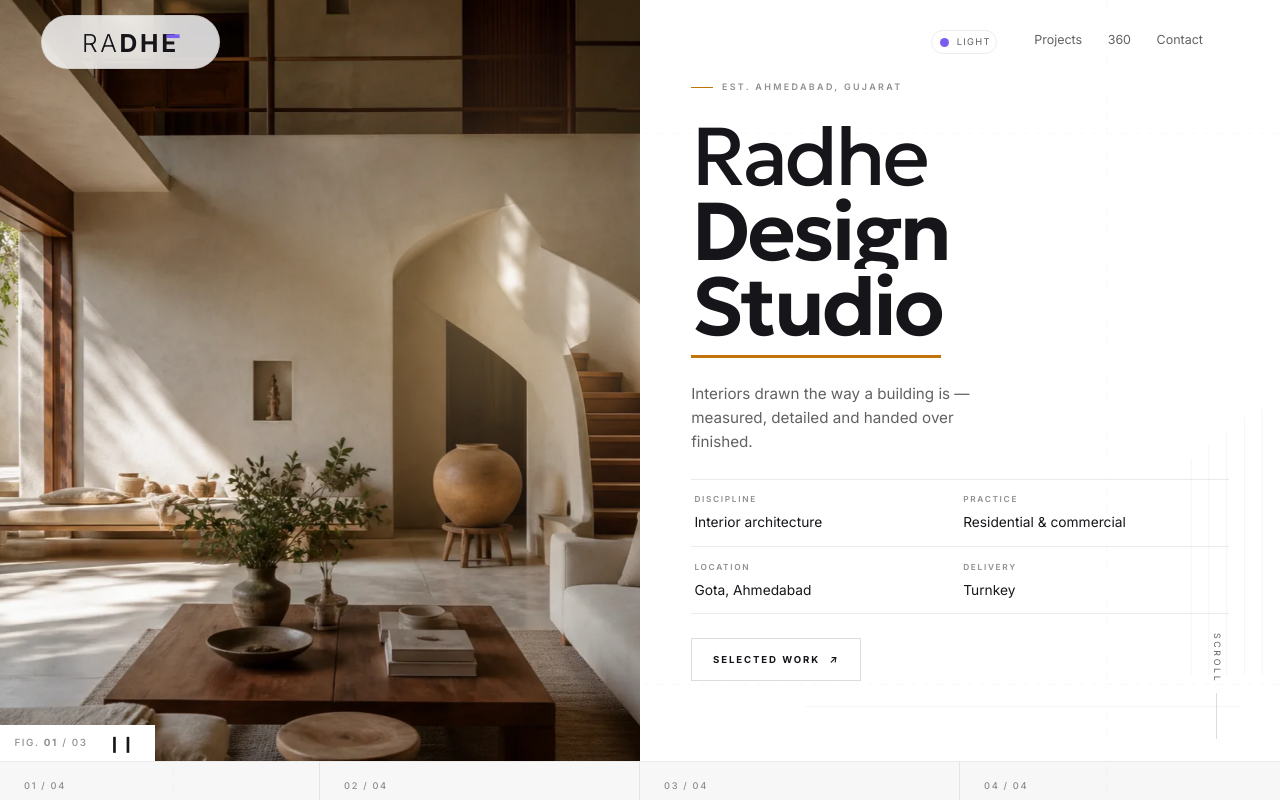
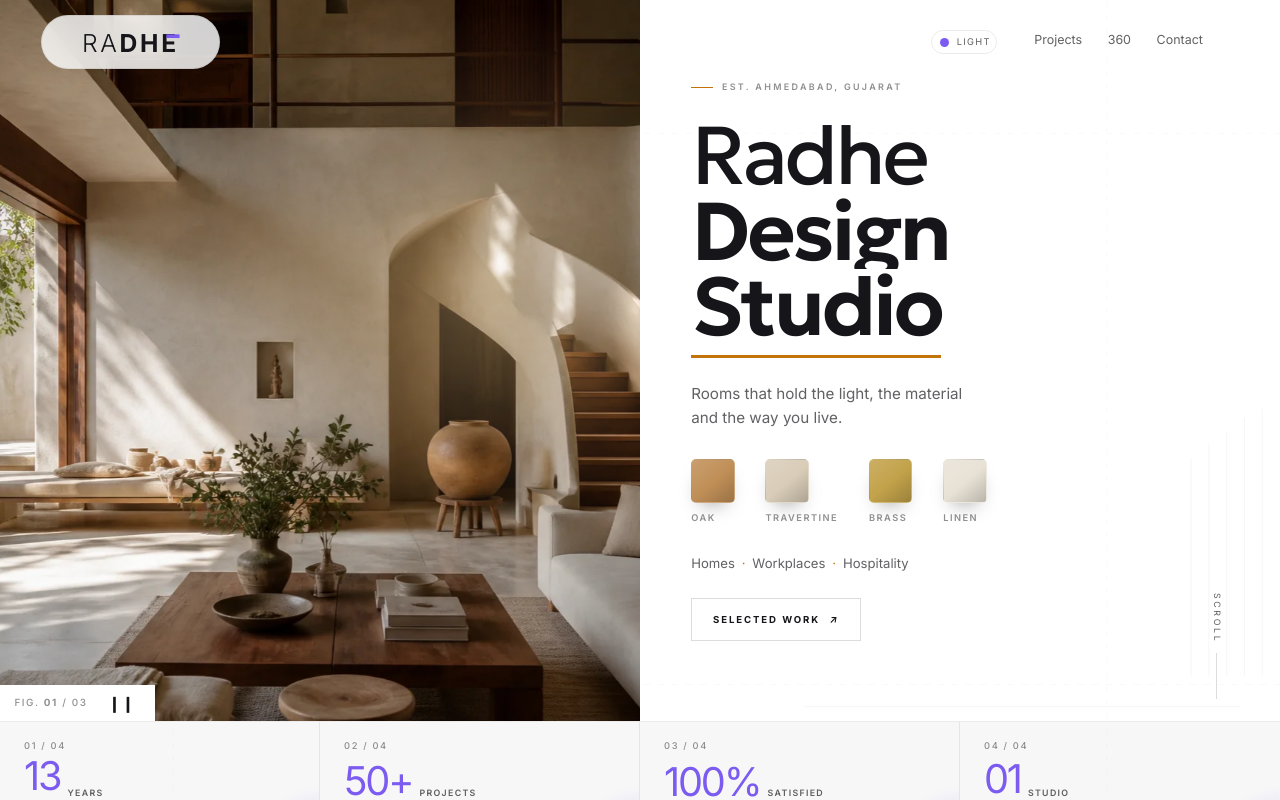
Before and after one commit to CHIRAG-SUTHAR-GIT/radhe-design-studio, a PHP site: page / in a window 1280 px wide. Run offline with PHP 8.4, Linux system fonts and the light colour scheme.

Commit message:
Give the hero a material palette instead of a title block
DISCIPLINE, PRACTICE, LOCATION, DELIVERY is how an architect labels a
drawing. An interior studio is judged on what a room is made of, so the
four fields become four materials — oak, travertine, brass, linen — each
named beneath its sample. Each sample is lit from the top left and falls
away, so a flat colour reads as a surface rather than a paint chip, and
lifts under the pointer.

The line above them changes with it: rooms that hold the light and the
material, rather than interiors measured and drawn. Underneath, the three
kinds of work in plain words.

The name, the rule under it and the button are untouched.

Co-Authored-By: Claude Opus 5 <noreply@anthropic.com>

```diff
--- a/assets/css/blocks.css
+++ b/assets/css/blocks.css
@@ -788,3 +788,66 @@
   .pstep::before { transform: scaleY(1) !important; }
   .pstep::after { transform: scaleX(1) !important; }
 }
+
+/* ==========================================================================
+   Hero — the material palette
+   The four fields that stood here (DISCIPLINE / PRACTICE / LOCATION /
+   DELIVERY) were an architect's title block. An interior studio is judged
+   on what a room is made of, so the block now shows the materials.
+   ========================================================================== */
+.hero__palette {
+  display: flex;
+  flex-wrap: wrap;
+  gap: clamp(1.1rem, 2.4vw, 2rem);
+  margin: .3rem 0 0;
+  padding: 0;
+  list-style: none;
+}
+.hero__palette li {
+  display: grid;
+  gap: .55rem;
+  justify-items: start;
+}
+.hero__palette i {
+  display: block;
+  width: clamp(38px, 3.4vw, 48px);
+  aspect-ratio: 1;
+  border-radius: 5px;
+  /* Lit from the top left and falling away, so a flat colour reads as a
+     sample with a surface rather than a paint chip. */
+  background:
+    linear-gradient(140deg,
+      color-mix(in srgb, var(--sw) 86%, #fff) 0%,
+      var(--sw) 52%,
+      color-mix(in srgb, var(--sw) 80%, #000) 100%);
+  border: 1px solid rgba(255, 255, 255, .16);
+  box-shadow: 0 10px 22px -14px rgba(0, 0, 0, .9);
+  transition: transform .5s var(--ease), box-shadow .5s var(--ease);
+}
+.hero__palette span {
+  font-family: var(--sans);
+  font-size: .58rem;
+  font-weight: 600;
+  letter-spacing: .16em;
+  text-transform: uppercase;
+  color: var(--muted-2, rgba(255, 255, 255, .5));
+  transition: color .5s var(--ease);
+}
+.hero__palette li:hover i {
+  transform: translateY(-3px);
+  box-shadow: 0 16px 28px -14px rgba(0, 0, 0, .95);
+}
+.hero__palette li:hover span { color: var(--amber); }
+
+.hero__fields {
+  margin: .2rem 0 0;
+  font-size: clamp(.82rem, 1vw, .95rem);
+  color: var(--muted, rgba(255, 255, 255, .62));
+}
+.hero__fields b { color: var(--amber); font-weight: 400; padding: 0 .2rem; }
+
+@media (max-width: 575px) {
+  .hero__palette { gap: 1rem; }
+  .hero__palette i { width: 34px; }
+  .hero__palette span { font-size: .52rem; letter-spacing: .12em; }
+}
--- a/index.html
+++ b/index.html
@@ -14,7 +14,7 @@
   <link rel="stylesheet" href="assets/css/studio.css?v=20260826-blind2">
   <link rel="stylesheet" href="assets/css/panels.css?v=20260826-blind2">
   <link rel="stylesheet" href="https://unpkg.com/maplibre-gl@4.7.1/dist/maplibre-gl.css">
-  <link rel="stylesheet" href="assets/css/blocks.css?v=13">
+  <link rel="stylesheet" href="assets/css/blocks.css?v=14">
   <script>
     // Applied before first paint so the sheet never flashes the wrong colour.
     (function () {
@@ -87,13 +87,16 @@
           <b class="hero__set"><span>Design</span></b>
           <b class="hero__set"><span><span class="hero__ruled">Studio</span></span></b>
         </h1>
-        <p class="hero__lead">Interiors drawn the way a building is &mdash; measured, detailed and handed over finished.</p>
-        <dl class="hero__meta">
-          <div><dt>Discipline</dt><dd>Interior architecture</dd></div>
-          <div><dt>Practice</dt><dd>Residential &amp; commercial</dd></div>
-          <div><dt>Location</dt><dd>Gota, Ahmedabad</dd></div>
-          <div><dt>Delivery</dt><dd>Turnkey</dd></div>
-        </dl>
+        <p class="hero__lead">Rooms that hold the light, the material and the way you live.</p>
+        <!-- The spec grid read as an architect's title block. What an interior
+             studio is actually judged on is what a room is made of. -->
+        <ul class="hero__palette" aria-label="Materials we work in">
+          <li style="--sw:#c08f57"><i aria-hidden="true"></i><span>Oak</span></li>
+          <li style="--sw:#d9cdb8"><i aria-hidden="true"></i><span>Travertine</span></li>
+          <li style="--sw:#c2a24a"><i aria-hidden="true"></i><span>Brass</span></li>
+          <li style="--sw:#e8e2d6"><i aria-hidden="true"></i><span>Linen</span></li>
+        </ul>
+        <p class="hero__fields">Homes <b>&middot;</b> Workplaces <b>&middot;</b> Hospitality</p>
         <a class="hero__go" href="projects.html">Selected work <em aria-hidden="true">&#8599;</em></a>
       </div>
 
```
